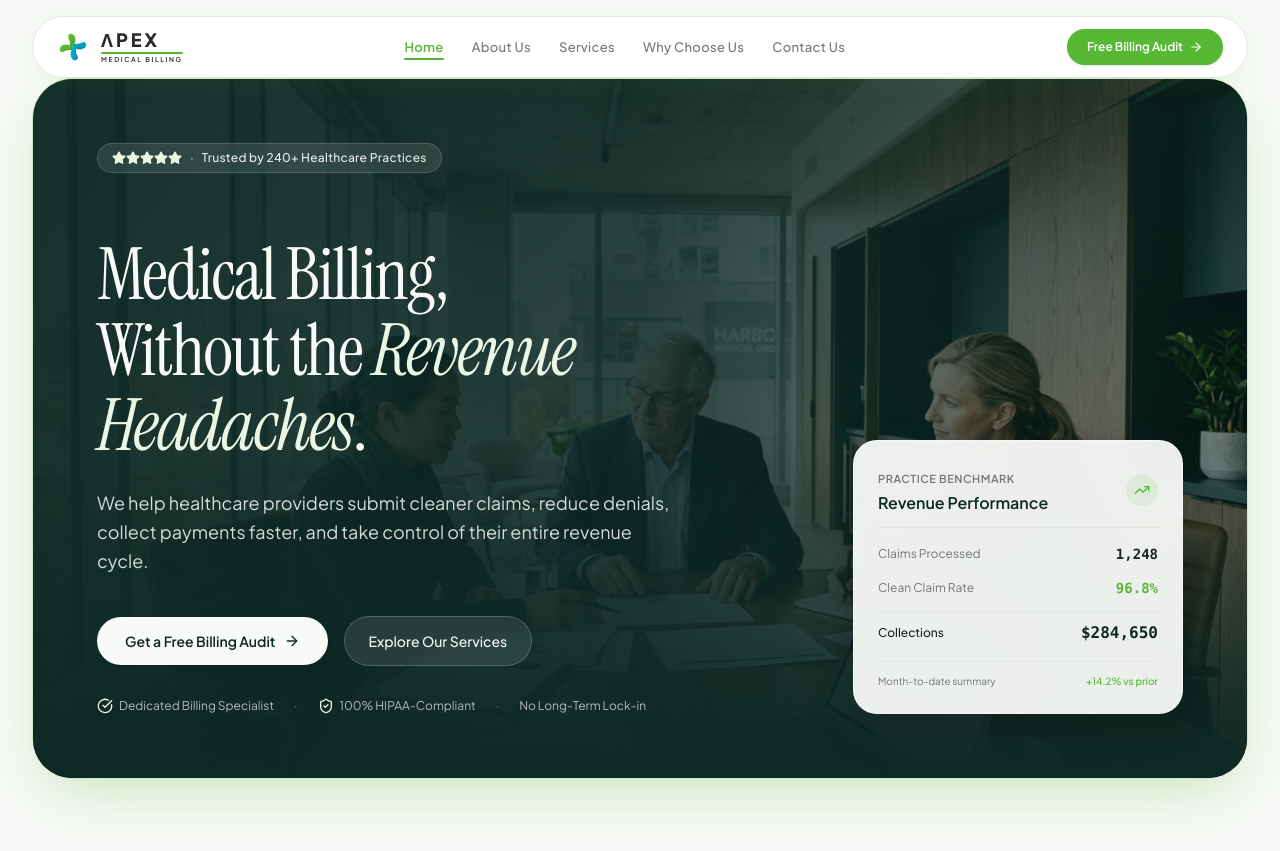
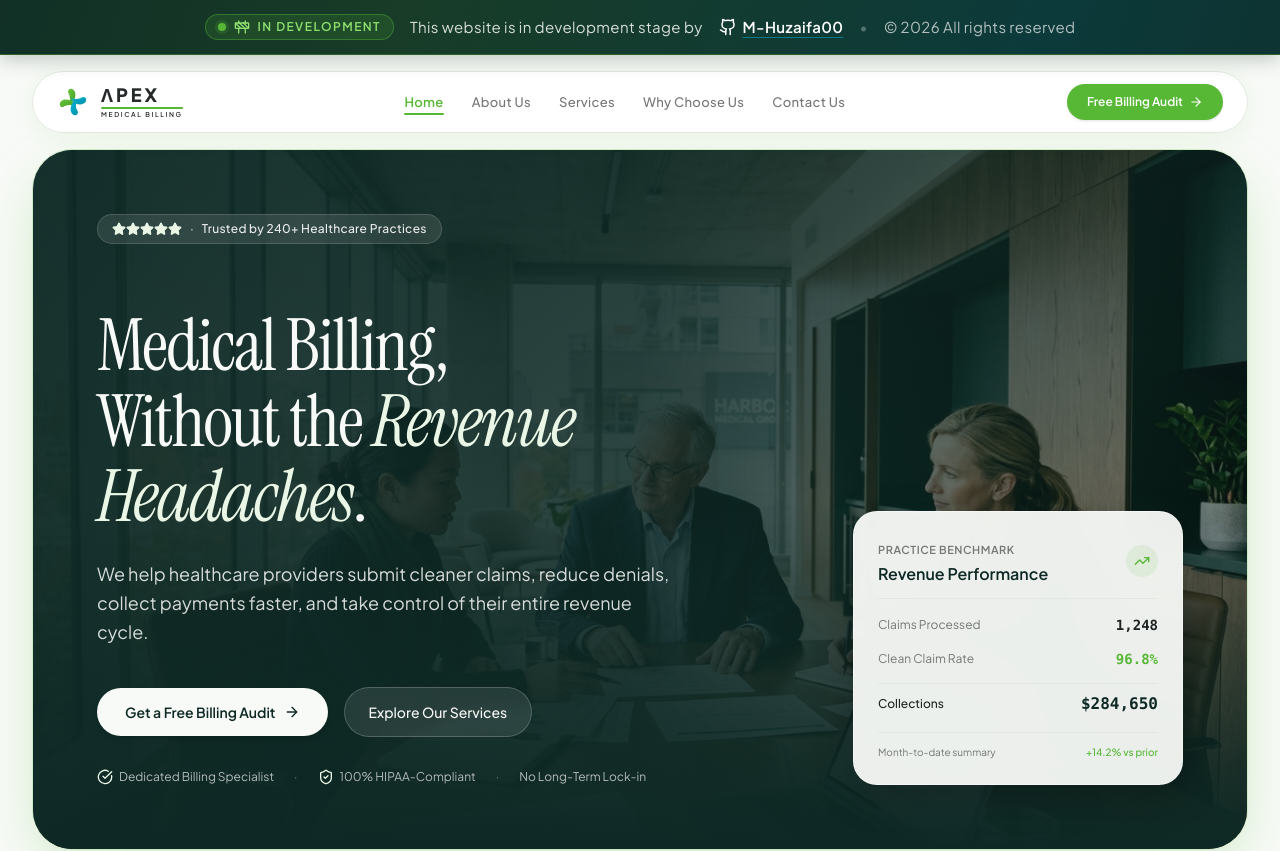
Before and after one commit to M-Huzaifa00/apex-medical-billing, a React (Vite) app: page / in a window 1280 px wide. Shown: the top 851 px of the page. Built offline with nearby package versions, Linux system fonts and the light colour scheme.

Commit message:
chore: add a staging component for theift safety.

```diff
--- a/src/App.tsx
+++ b/src/App.tsx
@@ -4,6 +4,7 @@ import { motion, AnimatePresence } from 'framer-motion';
 import { Navbar } from './components/Navbar';
 import { Footer } from './components/Footer';
 import { AuditModal } from './components/AuditModal';
+import { DevBanner } from './components/DevBanner';
 import { HomePage } from './pages/HomePage';
 import { AboutUsPage } from './pages/AboutUsPage';
 import { ServicesPage } from './pages/ServicesPage';
@@ -29,6 +30,9 @@ export default function App() {
 
   return (
     <div className="min-h-screen bg-[#F8FAF7] text-[#1E2423] selection:bg-[#57B836] selection:text-[#F8FAF7] flex flex-col font-sans-clean">
+      {/* Temporary Development Notice */}
+      <DevBanner />
+
       {/* Floating Minimal Navigation */}
       <Navbar onOpenAudit={handleOpenAudit} />
 
--- /dev/null
+++ b/src/components/DevBanner.tsx
@@ -0,0 +1,70 @@
+import React, { useEffect, useRef } from 'react';
+import { Github, Construction } from 'lucide-react';
+
+const GITHUB_USERNAME = 'M-Huzaifa00';
+
+// Temporary banner shown while the site is under active development.
+// Publishes its height as --dev-banner-height so sticky elements can sit below it.
+export const DevBanner: React.FC = () => {
+  const bannerRef = useRef<HTMLDivElement>(null);
+  const year = new Date().getFullYear();
+
+  useEffect(() => {
+    const banner = bannerRef.current;
+    if (!banner) return;
+
+    const root = document.documentElement;
+    const observer = new ResizeObserver(() => {
+      root.style.setProperty('--dev-banner-height', `${banner.offsetHeight}px`);
+    });
+    observer.observe(banner);
+
+    return () => {
+      observer.disconnect();
+      root.style.removeProperty('--dev-banner-height');
+    };
+  }, []);
+
+  return (
+    <div
+      ref={bannerRef}
+      role="status"
+      className="sticky top-0 z-50 mb-4 w-full overflow-hidden bg-[#0E2925] text-[#F8FAF7] border-b border-[#57B836]/40 shadow-[0_4px_20px_rgba(14,41,37,0.25)]"
+    >
+      {/* Moving brand-gradient sheen */}
+      <div className="dev-banner-sheen pointer-events-none absolute inset-0 opacity-60" aria-hidden="true" />
+
+      <div className="relative max-w-7xl mx-auto px-4 sm:px-6 lg:px-8 py-3 sm:py-3.5 flex flex-wrap items-center justify-center gap-x-4 gap-y-1.5 text-[13px] sm:text-[15px] tracking-wide text-center">
+        {/* Status pill */}
+        <span className="inline-flex items-center gap-2 px-3 py-1 rounded-full bg-[#57B836]/15 border border-[#57B836]/40 text-[#8FE06F] font-semibold uppercase text-[11px] sm:text-xs tracking-[0.12em]">
+          <span className="relative flex h-2 w-2">
+            <span className="absolute inline-flex h-full w-full rounded-full bg-[#57B836] opacity-75 animate-ping" />
+            <span className="relative inline-flex h-2 w-2 rounded-full bg-[#57B836]" />
+          </span>
+          <Construction className="w-3.5 h-3.5 sm:w-4 sm:h-4" />
+          In Development
+        </span>
+
+        <span className="text-[#F8FAF7]/85">
+          This website is in development stage by
+        </span>
+
+        <a
+          href={`https://github.com/${GITHUB_USERNAME}`}
+          target="_blank"
+          rel="noopener noreferrer"
+          className="inline-flex items-center gap-1.5 font-semibold text-white hover:text-[#8FE06F] underline decoration-[#00A7C7]/60 underline-offset-4 hover:decoration-[#57B836] transition-colors"
+        >
+          <Github className="w-4 h-4 sm:w-[18px] sm:h-[18px]" />
+          {GITHUB_USERNAME}
+        </a>
+
+        <span className="hidden sm:inline text-[#F8FAF7]/30" aria-hidden="true">•</span>
+
+        <span className="text-[#F8FAF7]/70">
+          &copy; {year} All rights reserved
+        </span>
+      </div>
+    </div>
+  );
+};
--- a/src/components/Navbar.tsx
+++ b/src/components/Navbar.tsx
@@ -21,7 +21,7 @@ export const Navbar: React.FC<NavbarProps> = ({ onOpenAudit }) => {
   const closeMobileMenu = () => setMobileMenuOpen(false);
 
   return (
-    <header className="sticky top-4 z-40 w-full px-4 sm:px-6 lg:px-8 max-w-7xl mx-auto">
+    <header className="sticky top-[calc(var(--dev-banner-height,0px)_+_1rem)] z-40 w-full px-4 sm:px-6 lg:px-8 max-w-7xl mx-auto">
       <div className="flex items-center justify-between px-6 py-3 bg-white/95 backdrop-blur-md rounded-full border border-[#E2E7DF] shadow-[0_4px_24px_rgba(87,184,54,0.08)] transition-all">
         {/* Left: Brand Wordmark */}
         <Link
--- a/src/index.css
+++ b/src/index.css
@@ -47,3 +47,27 @@
 .rounded-card-lg {
   border-radius: 30px;
 }
+
+/* Temporary development banner */
+.dev-banner-sheen {
+  background: linear-gradient(
+    110deg,
+    transparent 20%,
+    rgba(87, 184, 54, 0.22) 40%,
+    rgba(0, 167, 199, 0.22) 60%,
+    transparent 80%
+  );
+  background-size: 250% 100%;
+  animation: dev-banner-sheen 7s linear infinite;
+}
+
+@keyframes dev-banner-sheen {
+  from { background-position: 150% 0; }
+  to { background-position: -150% 0; }
+}
+
+@media (prefers-reduced-motion: reduce) {
+  .dev-banner-sheen {
+    animation: none;
+  }
+}
--- a/src/pages/ServicesPage.tsx
+++ b/src/pages/ServicesPage.tsx
@@ -346,7 +346,7 @@ export const ServicesPage: React.FC<ServicesPageProps> = ({ onOpenAudit }) => {
       </motion.section>
 
       {/* 4. Comparison Table (Apex vs In-House vs Offshore) */}
-      <section id="comparison" className="space-y-6 pt-4 scroll-mt-24">
+      <section id="comparison" className="space-y-6 pt-4 scroll-mt-[calc(var(--dev-banner-height,0px)_+_6rem)]">
         <div className="text-center max-w-2xl mx-auto space-y-2">
           <span className="text-xs font-semibold uppercase tracking-wider text-[#57B836]">
             Strategic Comparison
```
